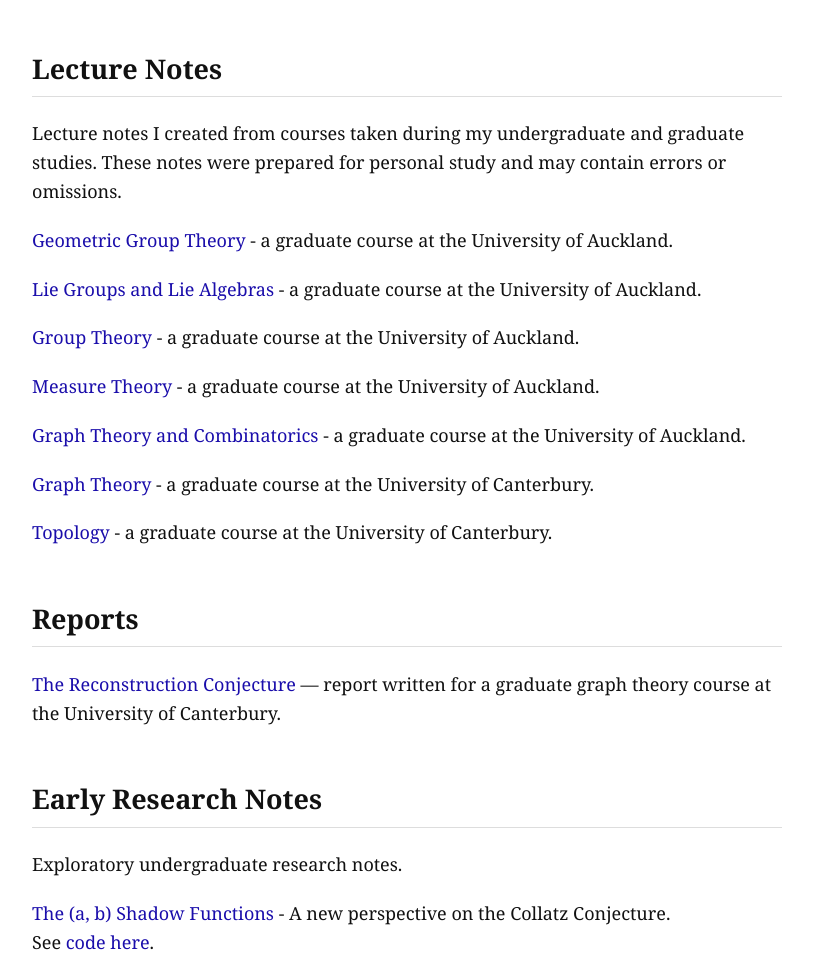
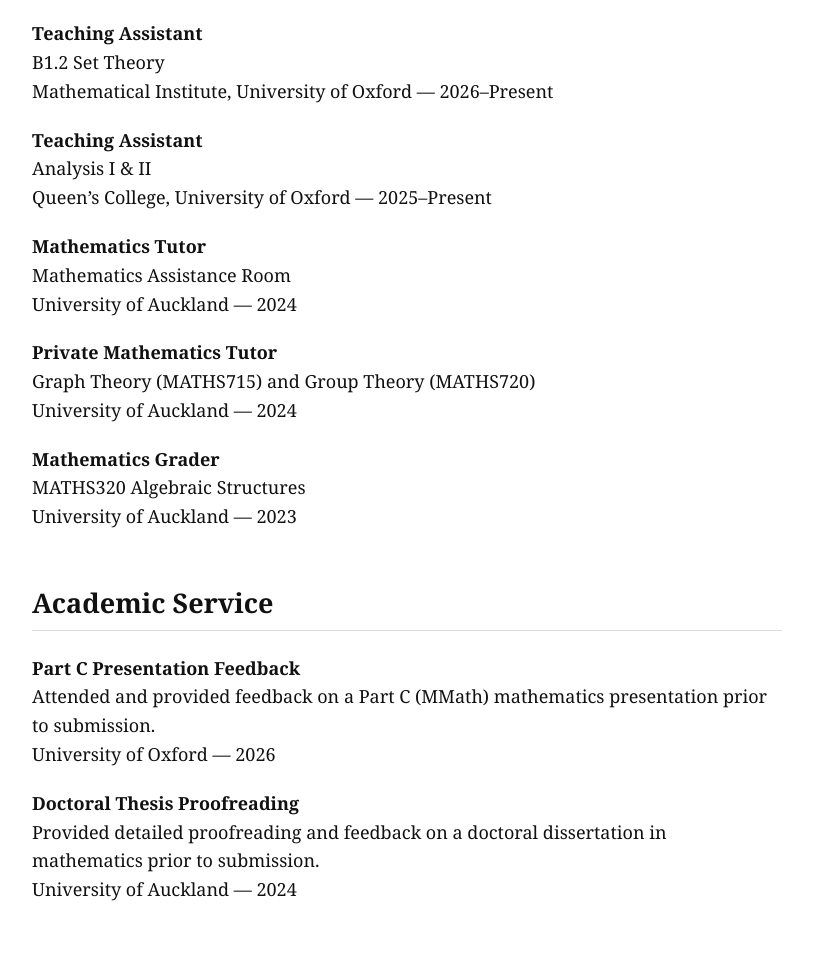
Before and after one commit to andrewwood-maths/andrewwood-maths.github.io, a plain HTML site: page index.html in a window 1280 px wide. Shown: the part 2244-3203 px from the top of the page, without its empty margins (233-1046 px from the left). Drawn offline with Linux system fonts and the light colour scheme.

Commit message:
Update index.html

```diff
--- a/index.html
+++ b/index.html
@@ -150,6 +150,50 @@
 
 <h2>Teaching</h2>
 
+<p>
+<b>Teaching Assistant</b><br>
+B1.2 Set Theory<br>
+Mathematical Institute, University of Oxford — 2026–Present
+</p>
+
+<p>
+<b>Teaching Assistant</b><br>
+Analysis I & II<br>
+Queen’s College, University of Oxford — 2025–Present
+</p>
+
+<p>
+<b>Mathematics Tutor</b><br>
+Mathematics Assistance Room<br>
+University of Auckland — 2024
+</p>
+
+<p>
+<b>Private Mathematics Tutor</b><br>
+Graph Theory (MATHS715) and Group Theory (MATHS720)<br>
+University of Auckland — 2024
+</p>
+
+<p>
+<b>Mathematics Grader</b><br>
+MATHS320 Algebraic Structures<br>
+University of Auckland — 2023
+</p>
+
+<h2>Academic Service</h2>
+
+<p>
+<b>Part C Presentation Feedback</b><br>
+Attended and provided feedback on a Part C (MMath) mathematics presentation prior to submission.<br>
+University of Oxford — 2026
+</p>
+
+<p>
+<b>Doctoral Thesis Proofreading</b><br>
+Provided detailed proofreading and feedback on a doctoral dissertation in mathematics prior to submission.<br>
+University of Auckland — 2024
+</p>
+
 <h2>Lecture Notes</h2>
 
 <p>
```
